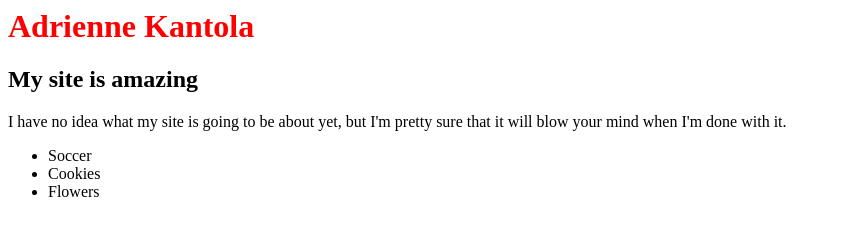
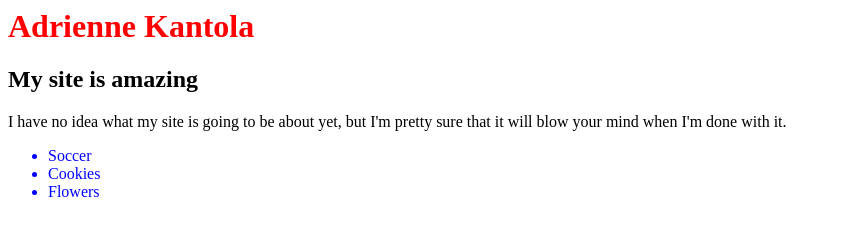
Before and after one commit to adriennekantola/adriennekantola.github.io, a plain HTML site: page index.html in a window 1280 px wide. Shown: the whole page, without its empty margins (0-841 px from the left). Drawn offline with Linux system fonts and the light colour scheme.

Commit message:
Update style.css

```diff
--- a/style.css
+++ b/style.css
@@ -1,3 +1,7 @@
 h1 {
   color: red;
 }
+
+ul {
+  color: blue;
+}
```
